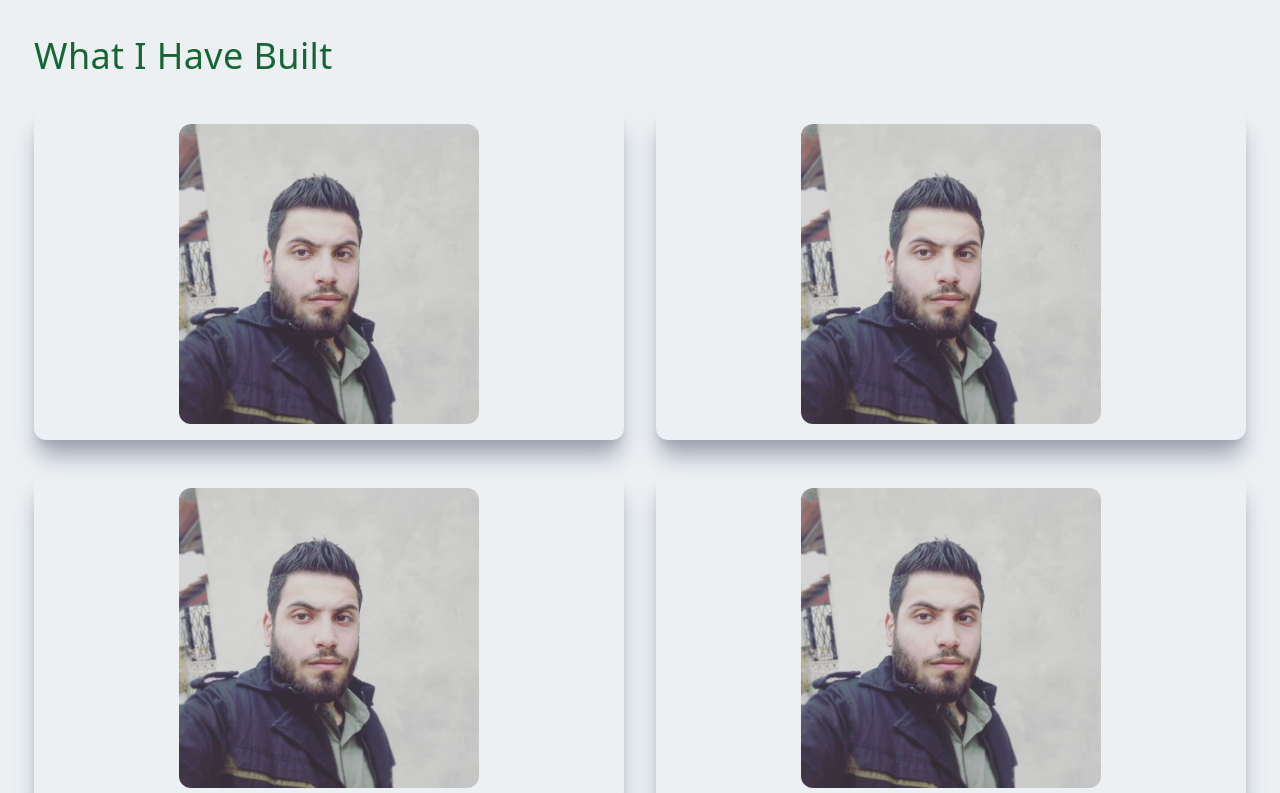
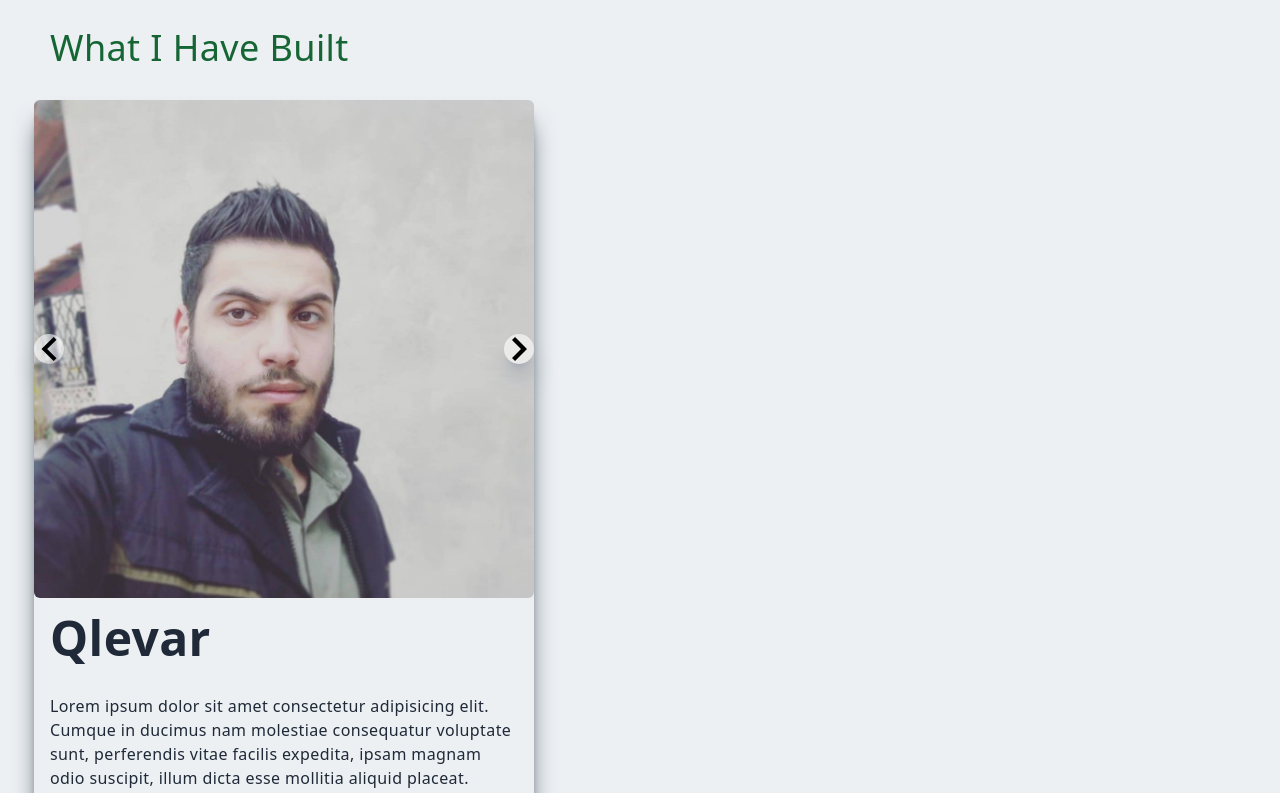
Before and after one commit to Hamza405/Portfolio, a Next.js app: page / in a window 1280 px wide. Shown: the part 1860-2653 px from the top of the page. Built offline with nearby package versions, Linux system fonts and the light colour scheme.

Commit message:
Implement image slider

```diff
--- a/package.json
+++ b/package.json
@@ -11,7 +11,8 @@
     "next": "10.0.7",
     "react": "17.0.1",
     "react-dom": "17.0.1",
-    "react-icons": "^4.4.0"
+    "react-icons": "^4.4.0",
+    "react-slideshow-image": "^4.0.4"
   },
   "devDependencies": {
     "@types/node": "14.14.31",
--- a/src/components/Projects/ProjectItem.tsx
+++ b/src/components/Projects/ProjectItem.tsx
@@ -1,6 +1,8 @@
 import { FC } from "react";
 import Image from "next/image";
 import Link from "next/link";
+import { Slide } from 'react-slideshow-image';
+import 'react-slideshow-image/dist/styles.css';
 
 type Item = {
     image: string,
@@ -8,28 +10,41 @@ type Item = {
     stack: string,
     projectId: number;
 };
-
+const fadeImages = [
+    {
+        url: '/assets/images/cv_photo.jpg',
+        caption: 'Slide 1'
+    },
+    {
+        url: '/assets/images/cv_photo.jpg',
+        caption: 'Slide 2'
+    },
+    {
+        url: '/assets/images/cv_photo.jpg',
+        caption: 'Slide 3'
+    },
+];
 // const ProjectItem: FC<Item> = ( props ) => {
 const ProjectItem = () => {
     return (
-        <div
-            className="relative
-            flex items-center justify-center h-auto w-full shadow-xl shadow-gray-400
-            rounded-xl p-4 group hover:bg-gradient-to-r from-[#5651e5] to-[#709dff]"
-        >
-            <Image
-                className="rounded-xl m-auto group-hover:opacity-10"
-                src="/assets/images/cv_photo.jpg"
-                alt="Pictureof the author"
-                width={ 300 }
-                height={ 300 }
-            />
-            <div className="hidden group-hover:block absolute top-1/2 left-1/2 -translate-x-1/2 -translate-y-1/2">
-                <h3 className="text-2xl tracking-wide text-white text-center">Projects Title</h3>
-                <p className="pt-2 pb-4 text-center text-white">Technologies</p>
-                <Link href="/projects">
-                    <p className="text-center text-lg font-bold cursor-pointer bg-white rounded-xl py-3 text-gray-700">More Info</p>
-                </Link>
+        <div className="h-auto w-[500px]">
+
+
+            <div className="shadow-xl shadow-gray-600
+            rounded-xl">
+                <div className="slide-container w-full mx-auto">
+                    <Slide>
+                        { fadeImages.map( ( fadeImage, index ) => (
+                            <div className="each-fade" key={ index }>
+                                <div className="image-container">
+                                    <img className="rounded-md" src={ fadeImage.url } />
+                                </div>
+                            </div>
+                        ) ) }
+                    </Slide>
+                    <h3 className="p-4">Qlevar</h3>
+                    <p className="p-4 text-md">Lorem ipsum dolor sit amet consectetur adipisicing elit. Cumque in ducimus nam molestiae consequatur voluptate sunt, perferendis vitae facilis expedita, ipsam magnam odio suscipit, illum dicta esse mollitia aliquid placeat.</p>
+                </div>
             </div>
         </div>
     );
--- a/src/components/Projects/Projects.tsx
+++ b/src/components/Projects/Projects.tsx
@@ -4,11 +4,9 @@ import ProjectItem from "./ProjectItem";
 const Projects: FC = () => {
     return (
         <div id='projects' className="w-full">
-            <div className="max-w-[1244px] p-4 mx-auto my-12 sm:py-14">
-                <p className="text-4xl text-green-800 my-4 pb-4">What I Have Built</p>
-                <div className="grid md:grid-cols-2 gap-8">
-                    <ProjectItem />
-                    <ProjectItem />
+            <div className="max-w-[1244px] p-4 mx-auto my-10 sm:py-12">
+                <p className="text-4xl text-green-800 my-4 pl-4 pb-4">What I Have Built</p>
+                <div className="grid gap-8">
                     <ProjectItem />
                     <ProjectItem />
                     <ProjectItem />
```
Also changed, not shown: 1 other file (tests, documents, lock files or other folders).
